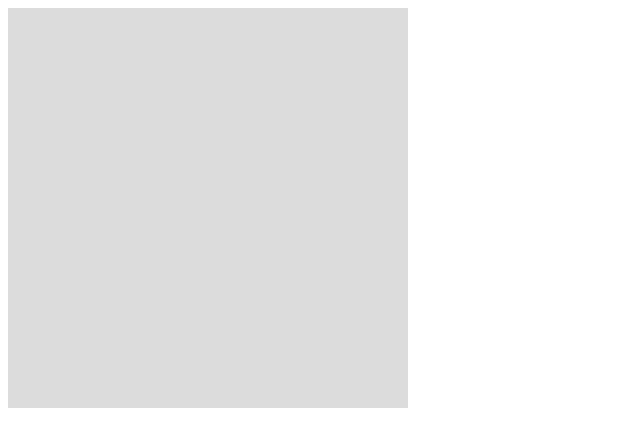
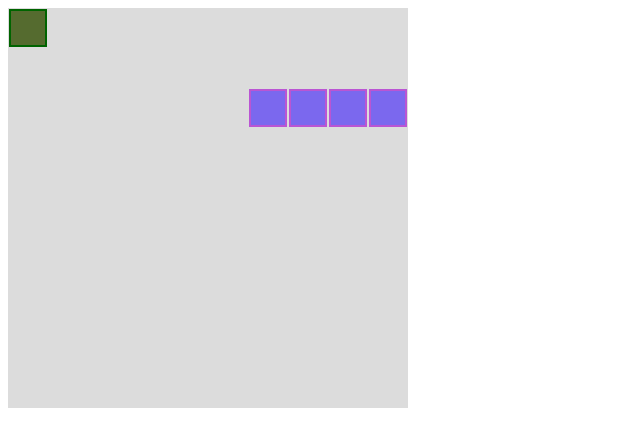
Before and after one commit to phorical/snake, a plain HTML site: page index.html in a window 1280 px wide. Shown: the whole page, without its empty margins (0-640 px from the left). Drawn offline with Linux system fonts and the light colour scheme.

Commit message:
added food

```diff
--- a/index.html
+++ b/index.html
@@ -10,6 +10,7 @@
 
 <body>
     <canvas id="snakeCanvas"></canvas>
+    <script src="js/util.js"></script>
     <script src="js/settings.js"></script>
     <script src="js/snake.js"></script>
     <script src="js/movement.js"></script>
--- a/js/movement.js
+++ b/js/movement.js
@@ -1,6 +1,47 @@
-var tick = function() {
-    snake.pop();
+var moveSnakeOneCell = function () {
+
+    if (direction === "up") {
+        snake.unshift(createCell(snake[0][0] / snakeSize, snake[0][1] / snakeSize - 1));
+    } else if (direction === "down") {
+        snake.unshift(createCell(snake[0][0] / snakeSize, snake[0][1] / snakeSize + 1));
+    } else if (direction === "left") {
+        snake.unshift(createCell(snake[0][0] / snakeSize - 1, snake[0][1] / snakeSize));
+    } else if (direction === "right") {
+        snake.unshift(createCell(snake[0][0] / snakeSize + 1, snake[0][1] / snakeSize));
+    } else {
+        throw Error("Snake has no direction, swaying in the wind");
+    }
+}
+
+var isSnakeHeadOutsideBounds = function () {
+    if (snake[0][0] < 0) {
+        return true;
+    } else if (snake[0][0] >= canvasWidth) {
+        return true;
+    } else if (snake[0][1] < 0) {
+        return true;
+    } else if (snake[0][1] >= canvasHeight) {
+        return true;
+    }
+    return false;
+}
+
+var isSnakeHeadOnFood = function () {
+    return (snake[0][0] === food[0] && snake[0][1] === food[1]);
+}
+
+var tick = function () {
+    direction = randomChoiceFromArray([ /*"up", "down", "left", */ "right"]);
+    moveSnakeOneCell();
+    if (isSnakeHeadOutsideBounds()) {
+        gameInterval = clearInterval(gameInterval);
+    }
+    if (isSnakeHeadOnFood()) {
+        createNewFood();
+    } else {
+        snake.pop();
+    }
     paintCanvas();
 }
 
-setInterval(tick, 100);
+gameInterval = setInterval(tick, 100);
--- a/js/settings.js
+++ b/js/settings.js
@@ -2,10 +2,13 @@
 //2019-12-10
 var snakeCanvas = document.getElementById('snakeCanvas');
 var snakeContext = snakeCanvas.getContext('2d');
-var color1 = "MediumOrchid";
-var color2 = "MediumSlateBlue";
+var colorSnakeStroke = "MediumOrchid";
+var colorSnakeFill = "MediumSlateBlue";
+var colorFoodStroke = "DarkGreen";
+var colorFoodFill = "DarkOliveGreen";
 var colorBackground = "Gainsboro";
 var snake;
+var food;
 var snakeSize = 40;
 //using maxSize so this can scale correctly...
 //want to use a 20 px snake all the time
--- a/js/snake.js
+++ b/js/snake.js
@@ -1,13 +1,18 @@
 //Brady Hahn
 //2019-12-10
 
-var createSnakeCell = function(cellsFromLeft, cellsFromTop) {
+var createCell = function (cellsFromLeft, cellsFromTop) {
     return ([snakeSize * cellsFromLeft, snakeSize * cellsFromTop]);
 }
 
+var paintCell = function (x, y, stroke, fill) {
+    snakeContext.fillStyle = stroke;
+    snakeContext.fillRect(x + 1, y + 1, snakeSize - 2, snakeSize - 2);
+    snakeContext.fillStyle = fill;
+    snakeContext.fillRect(x + 3, y + 3, snakeSize - 6, snakeSize - 6);
+}
 
-
-var fillSnakeCell = function(cellPart1, cellPart2) {
+var paintSnakeCell = function (cellPart1, cellPart2) {
     if (typeof cellPart2 === 'undefined') {
         if (Array.isArray(cellPart1) && cellPart1.length === 2) {
             cellPart2 = cellPart1[1];
@@ -15,30 +20,37 @@ var fillSnakeCell = function(cellPart1, cellPart2) {
         }
     }
     if (typeof cellPart1 === 'number' && typeof cellPart2 === 'number') {
-        snakeContext.fillStyle = color1;
-        snakeContext.fillRect(cellPart1 + 1, cellPart2 + 1, snakeSize - 2, snakeSize - 2);
-        snakeContext.fillStyle = color2;
-        snakeContext.fillRect(cellPart1 + 3, cellPart2 + 3, snakeSize - 6, snakeSize - 6);
+        paintCell(cellPart1, cellPart2, colorSnakeStroke, colorSnakeFill);
     } else {
         throw Error("snakeCell cannot be filled; Error locating cell location");
     }
 }
 
+var paintFoodCell = function () {
+    paintCell(food[0], food[1], colorFoodStroke, colorFoodFill);
+}
+
 //todo: randomize the snake starting position
-var createSnake = function(start, size) {
+var createSnake = function (start, size) {
     if (!Array.isArray(start) || start.length != 2) {
         throw Error("Start cell is not a touple");
     }
 }
 //create the snake
-snake = [createSnakeCell(5, 2), createSnakeCell(4, 2), createSnakeCell(3, 2), createSnakeCell(3, 1), createSnakeCell(3, 0)];
+snake = [createCell(5, 2), createCell(4, 2), createCell(3, 2), createCell(3, 1), createCell(3, 0)];
+food = createCell(0, 0);
 
 //fill the snake
-var paintCanvas = function() {
+var paintCanvas = function () {
+    //paint the background
     snakeContext.fillStyle = colorBackground;
-    snakeContext.fillRect(0,0,canvasWidth, canvasHeight);
+    snakeContext.fillRect(0, 0, canvasWidth, canvasHeight);
+
+    //paint the food
+    paintFoodCell();
+
     for (var i = 0; i < snake.length; i++) {
-        fillSnakeCell(snake[i]);
+        paintSnakeCell(snake[i]);
     }
 }
 paintCanvas();
--- /dev/null
+++ b/js/util.js
@@ -0,0 +1,5 @@
+
+var randomChoiceFromArray = function (choices) {
+    var index = Math.floor(Math.random() * choices.length);
+    return choices[index];
+}
```
